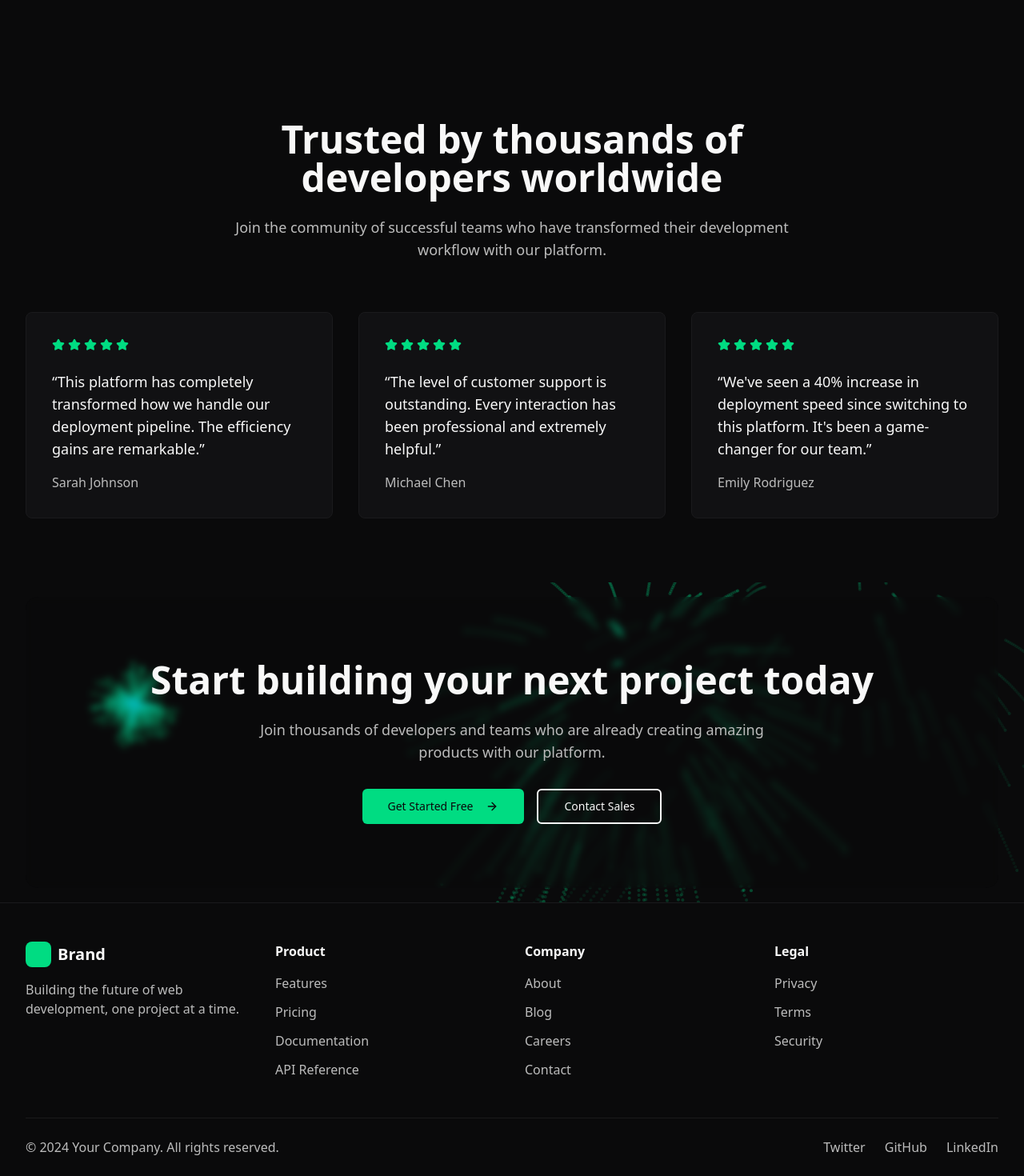
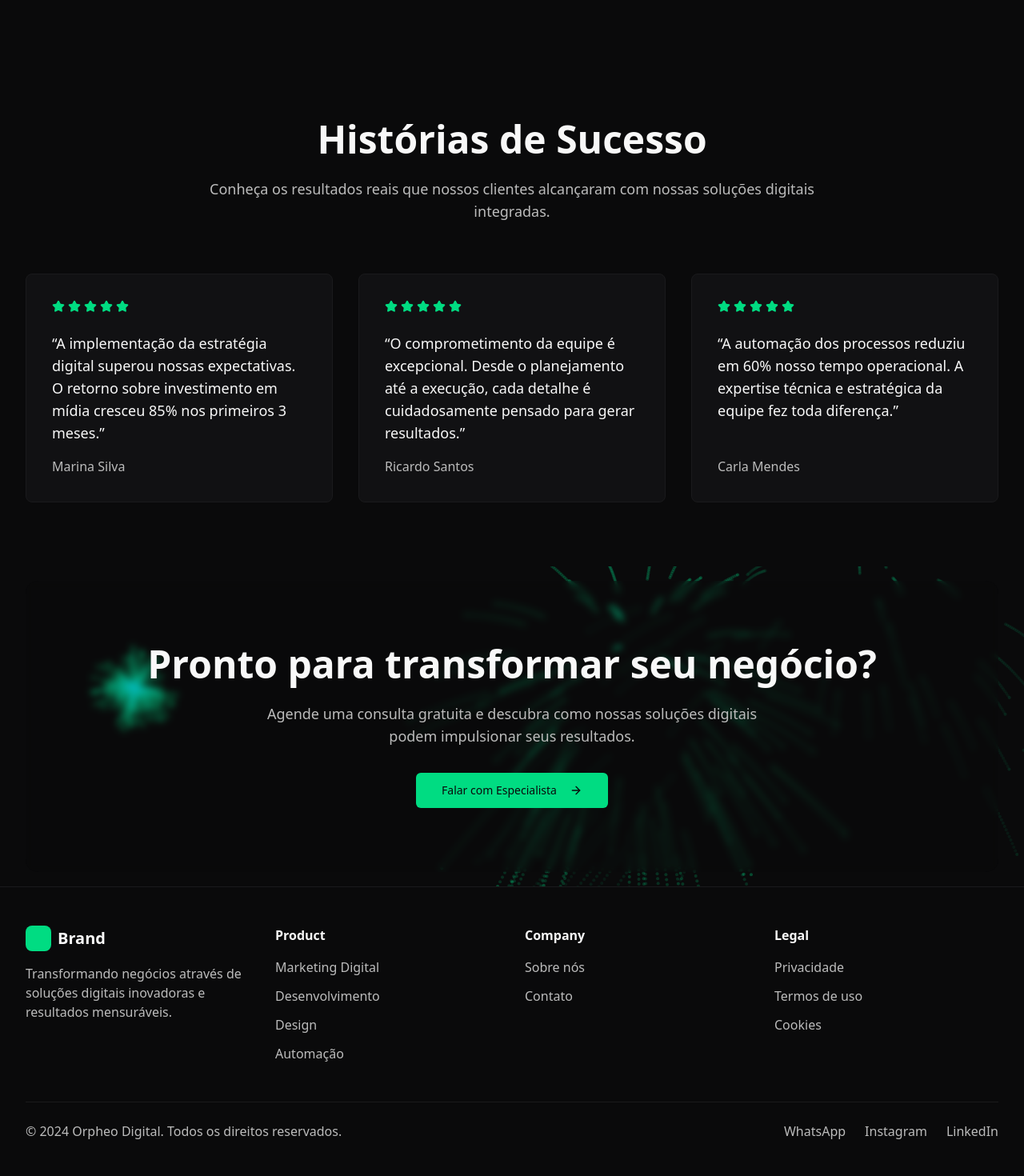
Before and after one commit to luizinhodavp041/orpheo-digital-4, a Next.js app: page / in a window 1280 px wide. Shown: the part 4828-6298 px from the top of the page at 80% size. Built offline with nearby package versions, Linux system fonts and the light colour scheme.

Commit message:
tradução - testimonials, cta e footer

```diff
--- a/src/components/sections/Cta.tsx
+++ b/src/components/sections/Cta.tsx
@@ -19,26 +19,26 @@ export function Cta() {
         <div className="rounded-2xl bg-background/30 backdrop-blur-sm">
           <div className="px-8 py-16 md:py-20 text-center">
             <h2 className="text-4xl md:text-5xl font-bold mb-6 text-text">
-              Start building your next project today
+              Pronto para transformar seu negócio?
             </h2>
             <p className="text-lg mb-8 text-text-secondary max-w-2xl mx-auto">
-              Join thousands of developers and teams who are already creating
-              amazing products with our platform.
+              Agende uma consulta gratuita e descubra como nossas soluções
+              digitais podem impulsionar seus resultados.
             </p>
             <div className="flex flex-col sm:flex-row gap-4 justify-center items-center">
               <Button
                 size="lg"
                 className="bg-accent text-background hover:bg-accent/90"
               >
-                Get Started Free
+                Falar com Especialista
                 <ArrowRight className="ml-2 h-4 w-4" />
               </Button>
-              <Button
+              {/* <Button
                 size="lg"
                 className="bg-transparent border-2 border-text text-text hover:bg-text hover:text-background transition-colors"
               >
                 Contact Sales
-              </Button>
+              </Button> */}
             </div>
           </div>
         </div>
--- a/src/components/sections/Testimonials.tsx
+++ b/src/components/sections/Testimonials.tsx
@@ -4,20 +4,20 @@ export function Testimonials() {
   const testimonials = [
     {
       content:
-        "This platform has completely transformed how we handle our deployment pipeline. The efficiency gains are remarkable.",
-      author: "Sarah Johnson",
+        "A implementação da estratégia digital superou nossas expectativas. O retorno sobre investimento em mídia cresceu 85% nos primeiros 3 meses.",
+      author: "Marina Silva",
       rating: 5,
     },
     {
       content:
-        "The level of customer support is outstanding. Every interaction has been professional and extremely helpful.",
-      author: "Michael Chen",
+        "O comprometimento da equipe é excepcional. Desde o planejamento até a execução, cada detalhe é cuidadosamente pensado para gerar resultados.",
+      author: "Ricardo Santos",
       rating: 5,
     },
     {
       content:
-        "We've seen a 40% increase in deployment speed since switching to this platform. It's been a game-changer for our team.",
-      author: "Emily Rodriguez",
+        "A automação dos processos reduziu em 60% nosso tempo operacional. A expertise técnica e estratégica da equipe fez toda diferença.",
+      author: "Carla Mendes",
       rating: 5,
     },
   ];
@@ -28,11 +28,11 @@ export function Testimonials() {
         {/* Header */}
         <div className="text-center max-w-3xl mx-auto mb-16">
           <h2 className="text-4xl md:text-5xl font-bold mb-6">
-            Trusted by thousands of developers worldwide
+            Histórias de Sucesso
           </h2>
           <p className="text-lg text-text-secondary">
-            Join the community of successful teams who have transformed their
-            development workflow with our platform.
+            Conheça os resultados reais que nossos clientes alcançaram com
+            nossas soluções digitais integradas.
           </p>
         </div>
 
--- a/src/components/ui/Footer.tsx
+++ b/src/components/ui/Footer.tsx
@@ -2,22 +2,20 @@ import Link from "next/link";
 
 export function Footer() {
   const footerLinks = {
-    product: [
-      { name: "Features", href: "#" },
-      { name: "Pricing", href: "#" },
-      { name: "Documentation", href: "#" },
-      { name: "API Reference", href: "#" },
+    servicos: [
+      { name: "Marketing Digital", href: "#" },
+      { name: "Desenvolvimento", href: "#" },
+      { name: "Design", href: "#" },
+      { name: "Automação", href: "#" },
     ],
-    company: [
-      { name: "About", href: "#" },
-      { name: "Blog", href: "#" },
-      { name: "Careers", href: "#" },
-      { name: "Contact", href: "#" },
+    empresa: [
+      { name: "Sobre nós", href: "#" },
+      { name: "Contato", href: "#" },
     ],
     legal: [
-      { name: "Privacy", href: "#" },
-      { name: "Terms", href: "#" },
-      { name: "Security", href: "#" },
+      { name: "Privacidade", href: "#" },
+      { name: "Termos de uso", href: "#" },
+      { name: "Cookies", href: "#" },
     ],
   };
 
@@ -33,7 +31,8 @@ export function Footer() {
               <span className="text-xl font-bold">Brand</span>
             </div>
             <p className="text-text-secondary">
-              Building the future of web development, one project at a time.
+              Transformando negócios através de soluções digitais inovadoras e
+              resultados mensuráveis.
             </p>
           </div>
 
@@ -41,7 +40,7 @@ export function Footer() {
           <div>
             <h3 className="font-semibold mb-4">Product</h3>
             <ul className="space-y-3">
-              {footerLinks.product.map((link) => (
+              {footerLinks.servicos.map((link) => (
                 <li key={link.name}>
                   <Link
                     href={link.href}
@@ -57,7 +56,7 @@ export function Footer() {
           <div>
             <h3 className="font-semibold mb-4">Company</h3>
             <ul className="space-y-3">
-              {footerLinks.company.map((link) => (
+              {footerLinks.empresa.map((link) => (
                 <li key={link.name}>
                   <Link
                     href={link.href}
@@ -89,13 +88,13 @@ export function Footer() {
 
         {/* Footer Bottom */}
         <div className="py-6 border-t border-border flex flex-col sm:flex-row justify-between items-center text-text-secondary">
-          <p>© 2024 Your Company. All rights reserved.</p>
+          <p>© 2024 Orpheo Digital. Todos os direitos reservados.</p>
           <div className="flex gap-6 mt-4 sm:mt-0">
             <Link href="#" className="hover:text-text">
-              Twitter
+              WhatsApp
             </Link>
             <Link href="#" className="hover:text-text">
-              GitHub
+              Instagram
             </Link>
             <Link href="#" className="hover:text-text">
               LinkedIn
```
